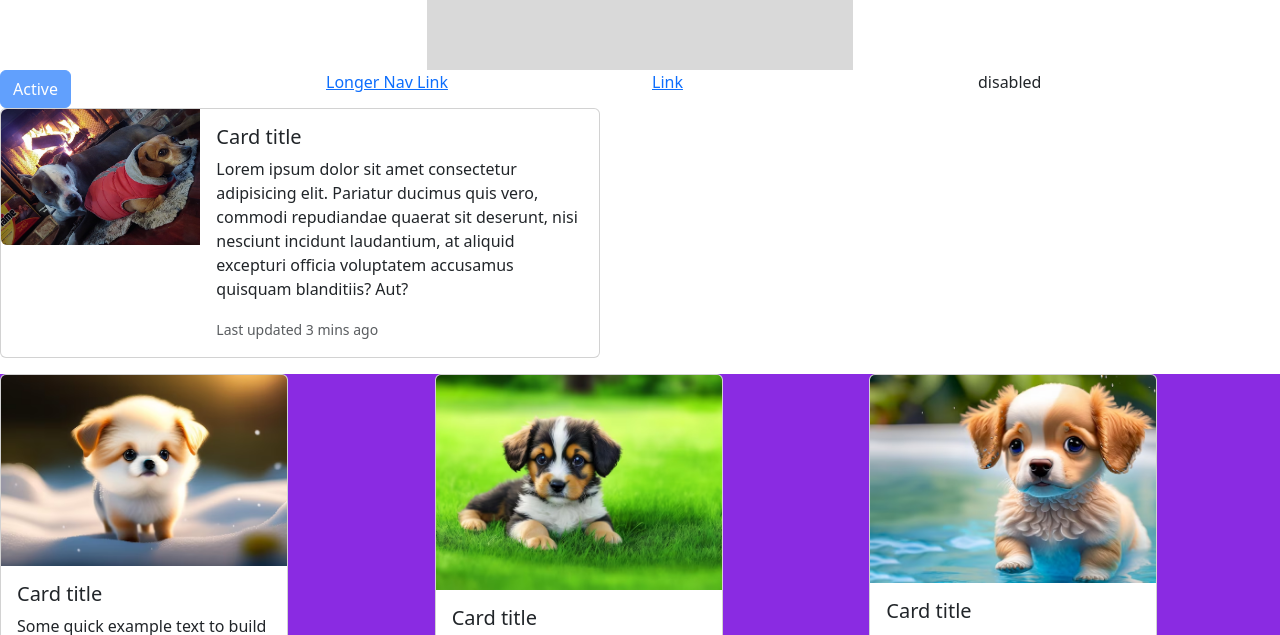
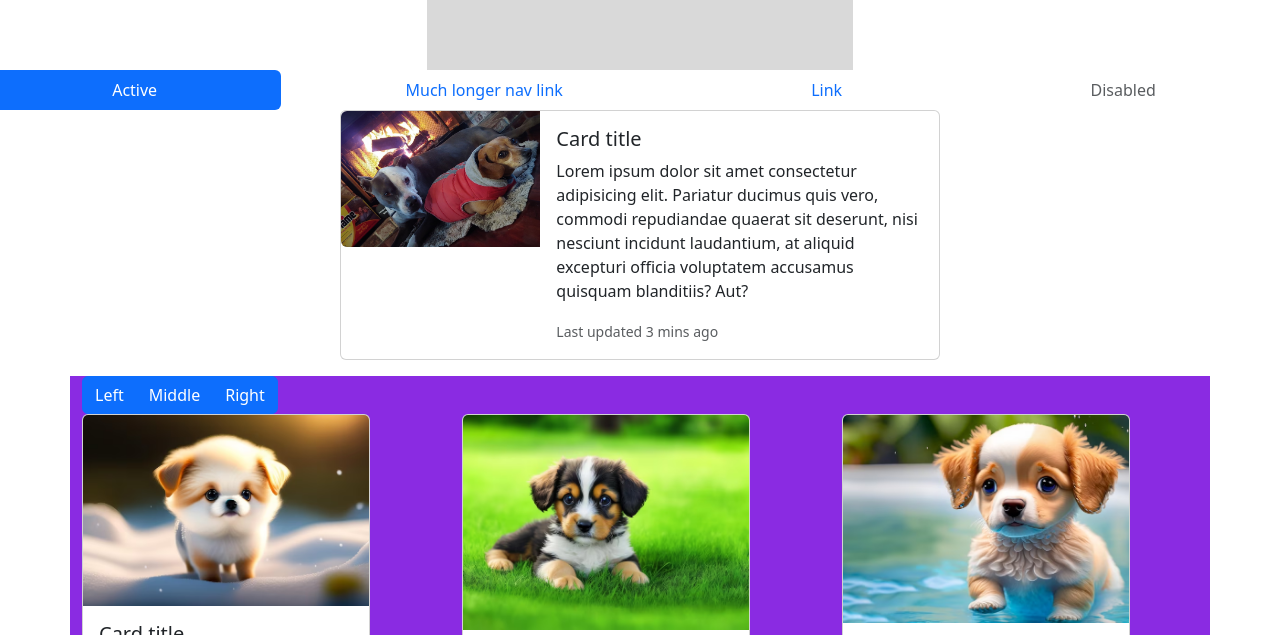
Before and after one commit to AlanBatres1/BootStrapQuiz, a plain HTML site: page index.html in a window 1280 px wide. Shown: the part 130-765 px from the top of the page. Drawn offline with nearby package versions, Linux system fonts and the light colour scheme.

Commit message:
Chenged text

```diff
--- a/Styles/Styles.css
+++ b/Styles/Styles.css
@@ -6,3 +6,18 @@
     height: 200px;
     background-color: #D9D9D9;
 }
+
+.red{
+    background-color: red;
+    color: white;
+}
+
+.yellow{
+    background-color: yellow;
+    color: black;
+}
+
+.mustard{
+    background-color: hsl(60, 100%, 40%);
+    color: white;
+}
--- a/index.html
+++ b/index.html
@@ -20,20 +20,26 @@
             </div>
         </div>
     </div>
+    <div class="row">
+      <ul class="nav nav-pills nav-fill">
+        <li class="nav-item">
+          <a class="nav-link active" aria-current="page" href="#">Active</a>
+        </li>
+        <li class="nav-item">
+          <a class="nav-link" href="#">Much longer nav link</a>
+        </li>
+        <li class="nav-item">
+          <a class="nav-link" href="#">Link</a>
+        </li>
+        <li class="nav-item">
+          <a class="nav-link disabled" aria-disabled="true">Disabled</a>
+        </li>
+      </ul>
+
+    </div>
 
     <div class="row">
-      <div class="col-3">
-        <a class="btn btn-primary disabled DivColor" role="button" aria-disabled="true">Active</a>
-      </div>
-      <div class="col-3">
-        <a href="">Longer Nav Link</a>
-      </div>
-      <div class="col-3">
-        <a href="Link">Link</a>
-      </div>
-      <div class="col-3">disabled</div>
-    <div class="row">
-      <div class="col">
+      <div class="col d-flex justify-content-center">
         <div class="card mb-3" style="max-width: 600px;">
           <div class="row g-0">
             <div class="col-md-4">
@@ -52,6 +58,11 @@
     </div>
 
     <div class ="container DivColor">
+      <div class="btn-group" role="group" aria-label="Basic example">
+        <button type="button" class="btn btn-primary red">Left</button>
+        <button type="button" class="btn btn-primary">Middle</button>
+        <button type="button" class="btn btn-primary">Right</button>
+      </div>
       <div class="row">
         <div class="col">
           <div class="card" style="width: 18rem;">
```
